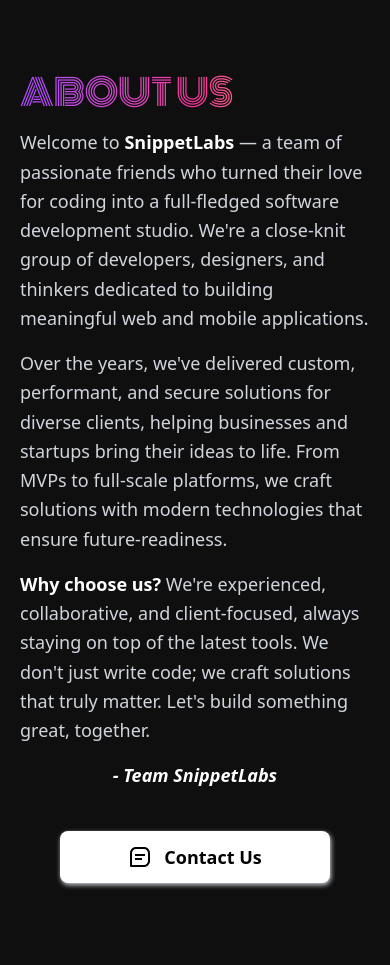
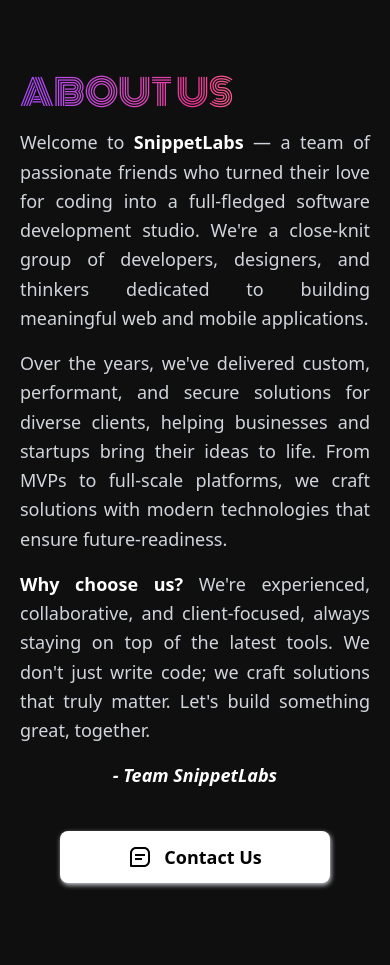
Before and after one commit to snippet-labs/LAB, a React (Vite) app in the folder client/: page / in a window 390 px wide. Shown: the part 1740-2705 px from the top of the page. Built offline with nearby package versions, Linux system fonts and the light colour scheme.

Commit message:
section(aboutus)(MS3): updated the text alignment to justify for mobile screen also

```diff
--- a/client/src/components/Section/About/About.style.css
+++ b/client/src/components/Section/About/About.style.css
@@ -1,5 +1,5 @@
 .ABOUTUS-PARAGRAPH {
-    @apply text-lg text-gray-300 leading-relaxed mt-4 text-left sm:text-justify;
+    @apply text-lg text-gray-300 leading-relaxed mt-4 text-justify;
 }
 
 .ABOUTUS-HIGHLIGHT {
```
